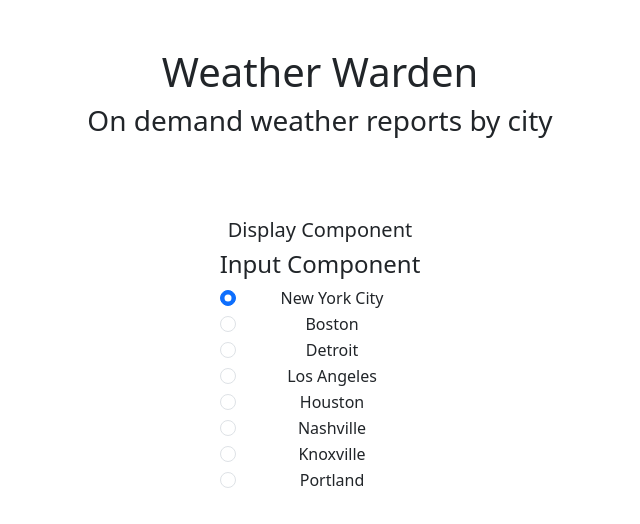
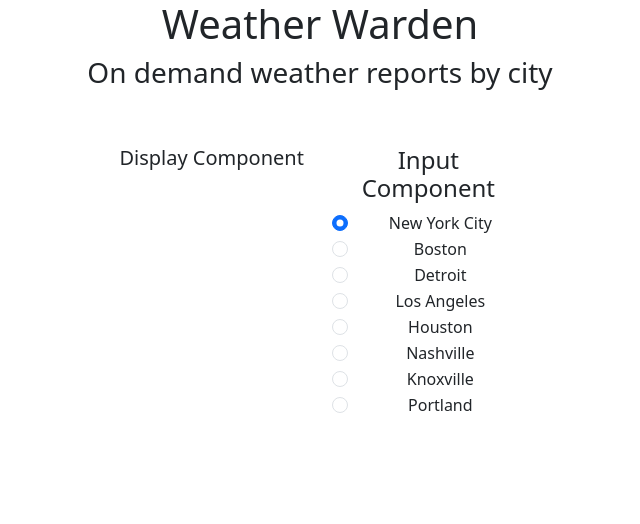
Before and after one commit to aaron-webdev/weatherAPI, a React (Vite) app in the folder WeatherAPIreact/: page / in a window 1280 px wide. Shown: the top 524 px of the page, without its empty margins (320-960 px from the left). Built offline with nearby package versions, Linux system fonts and the light colour scheme.

Commit message:
updated app to display as two columns

```diff
--- a/WeatherAPIreact/src/App.jsx
+++ b/WeatherAPIreact/src/App.jsx
@@ -1,6 +1,7 @@
 import { useState } from 'react'
 import 'bootstrap/dist/css/bootstrap.min.css';
-import "./App.css"
+import "./App.css";
+import {Row, Col} from 'react-bootstrap';
 import WeatherDisplay from './components/WeatherDisplay';
 import InputComponent from './components/InputComponent';
 
@@ -9,15 +10,19 @@ export default function App() {
 
   return (
     <>
-
     <section className='d-flex flex-column text-center'>
+      <h1>Weather Warden</h1>
+      <h3>On demand weather reports by city</h3>
       <div className='m-auto my-5'>
-        <h1>Weather Warden</h1>
-        <h3>On demand weather reports by city</h3>
+        <Row>
+          <Col>
+            <WeatherDisplay/>
+          </Col>
+          <Col>
+            <InputComponent/>
+          </Col>
+        </Row>
       </div>
-    <br/>
-      <WeatherDisplay/>
-      <InputComponent/>
     </section>
     </>
   )
```
Also changed, not shown: WeatherAPIreact/src/components/InputComponent.jsx (indentation only).
